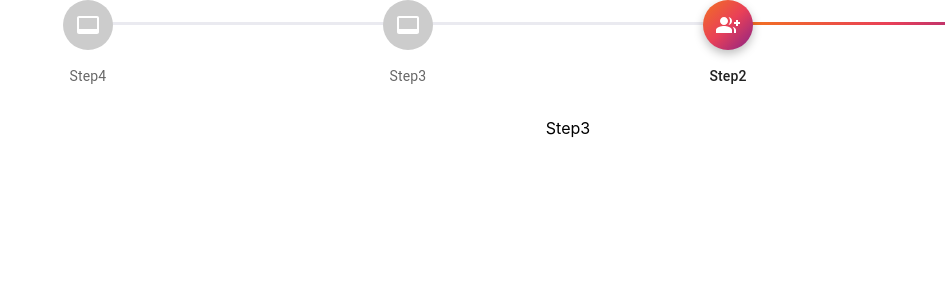
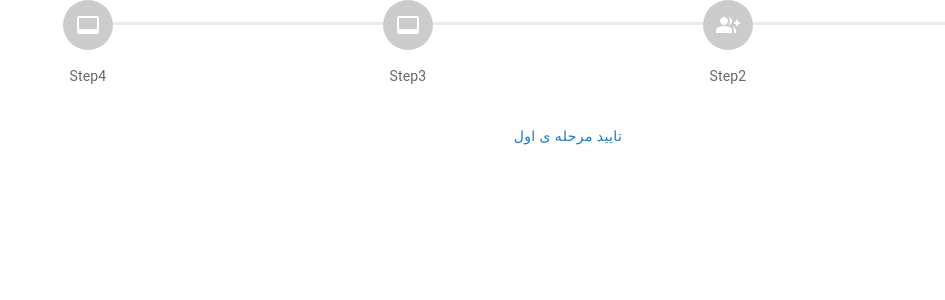
Before and after one commit to nachehre/React-Interview, a React (Create React App) app: page / in a window 1280 px wide. Shown: the top 300 px of the page, without its empty margins (335-1280 px from the left). Built offline with nearby package versions, Linux system fonts and the light colour scheme.

Commit message:
Add context Provider to every step

```diff
--- a/src/components/Confirm.jsx
+++ b/src/components/Confirm.jsx
@@ -1,5 +1,12 @@
+import { Button } from "@mui/material";
+import { useContext } from "react";
+import { AppContext } from "../context/ContextProvider";
 const Confirm=()=>{
-    return <div>Confirm</div>
+    const{prevoiusHandler}=useContext(AppContext);
+    return <div>
+        <Button onClick={prevoiusHandler}> previous</Button>
+
+           </div>
 }
 
 export default Confirm;
--- a/src/components/Form.jsx
+++ b/src/components/Form.jsx
@@ -7,34 +7,40 @@ import Step1 from './Step1';
 import Step2 from './Step2';
 import Step3 from './Step3';
 import Confirm from './Confirm';
+import { useContext } from 'react';
+import { AppContext } from '../context/ContextProvider';
+
+
 const FormStep =()=>{
+    const {activeStep}= useContext(AppContext);
+
     const steps = ['Step1', 'Step2', 'Step3', 'Step4'];
     const handleSteps = (step) => {
         switch (step) {
+          case 0:
+            return <Step1/>
           case 1:
-            return <Step1/>
+            return <Step2/>
           case 2:
-            return <Step2/>
+            return <Step3/>
           case 3:
-            return <Step3/>
-          case 4:
                 return <Confirm/>
           default:
             throw new Error('Unknown step')
         }
       }
-
+    console.log(activeStep)
     return (
         <Stack sx={{ width: '100%' }} spacing={4}>
 
-        <Stepper alternativeLabel activeStep={1} connector={<ColorlibConnector />}>
+        <Stepper alternativeLabel activeStep={activeStep} connector={<ColorlibConnector />}>
           {steps.map((label) => (
             <Step key={label}>
               <StepLabel StepIconComponent={ColorlibStepIcon}>{label}</StepLabel>
             </Step>
           ))}
         </Stepper>
-        {handleSteps(3)}
+        {handleSteps(activeStep)}
       </Stack>
     );
 }
--- a/src/components/Step1.jsx
+++ b/src/components/Step1.jsx
@@ -1,5 +1,13 @@
+import { Button } from "@mui/material";
+import { useContext } from "react";
+import { AppContext } from "../context/ContextProvider";
+
 const Step1=()=>{
-    return <div>Step1</div>
+    const{nextHandler}=useContext(AppContext);
+
+    return <div>
+                      <Button onClick={nextHandler}> تایید مرحله ی اول</Button>
+           </div>
 }
 
 export default Step1;
--- a/src/components/Step2.jsx
+++ b/src/components/Step2.jsx
@@ -1,5 +1,14 @@
+
+import { Button } from "@mui/material";
+import { useContext } from "react";
+import { AppContext } from "../context/ContextProvider";
 const Step2=()=>{
-    return <div>Step2</div>
+    const{prevoiusHandler, nextHandler}=useContext(AppContext);
+
+    return <div>
+        <Button onClick={prevoiusHandler}> previous</Button>
+        <Button onClick={nextHandler}> next</Button>
+           </div>
 }
 
 export default Step2;
--- a/src/components/Step3.jsx
+++ b/src/components/Step3.jsx
@@ -1,5 +1,14 @@
+
+import { Button } from "@mui/material";
+import { useContext } from "react";
+import { AppContext } from "../context/ContextProvider";
 const Step3=()=>{
-    return <div>Step3</div>
+    const{prevoiusHandler, nextHandler}=useContext(AppContext);
+
+    return <div>
+        <Button onClick={prevoiusHandler}> previous</Button>
+        <Button onClick={nextHandler}> next</Button>
+           </div>
 }
 
 export default Step3;
```
